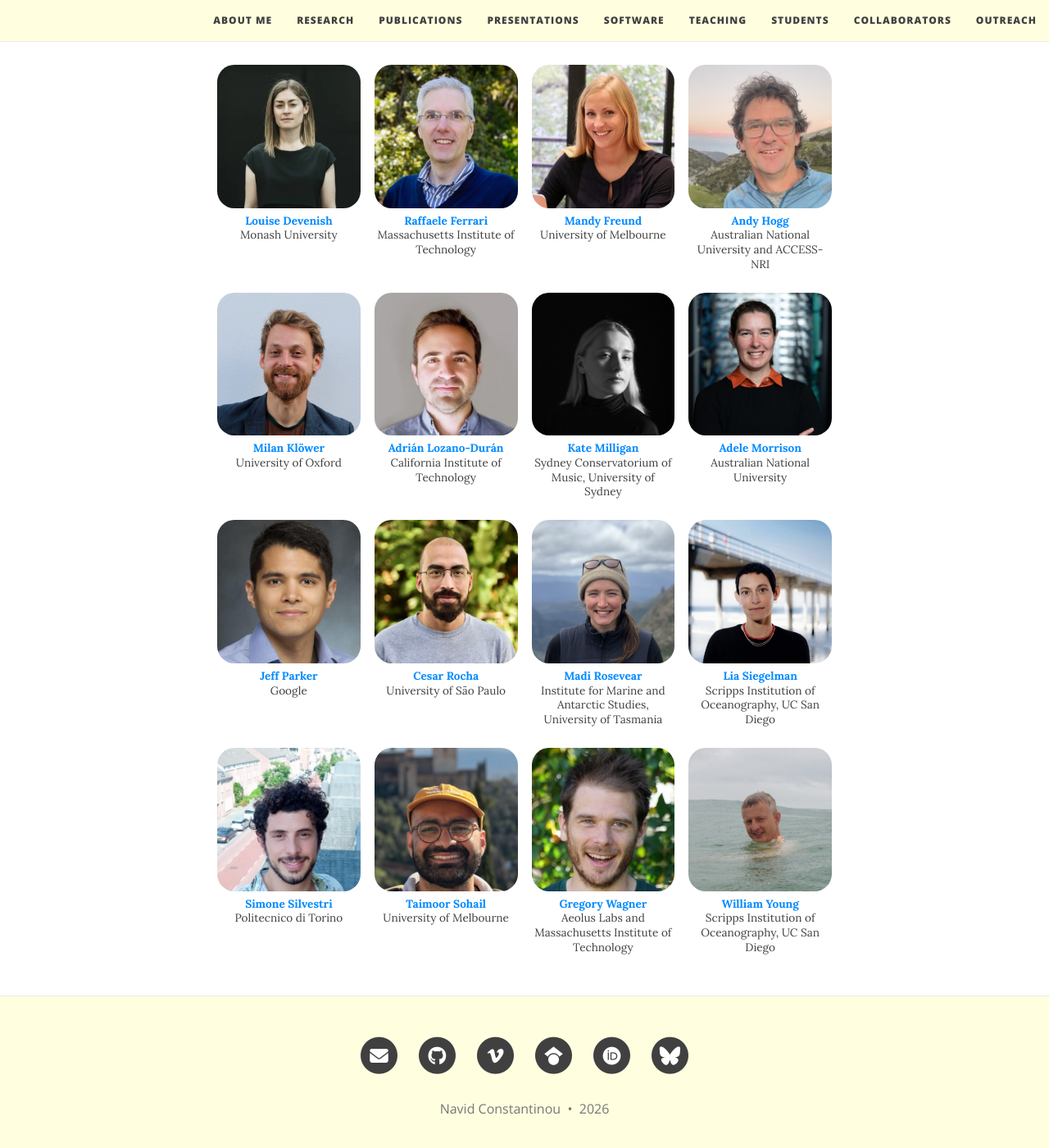
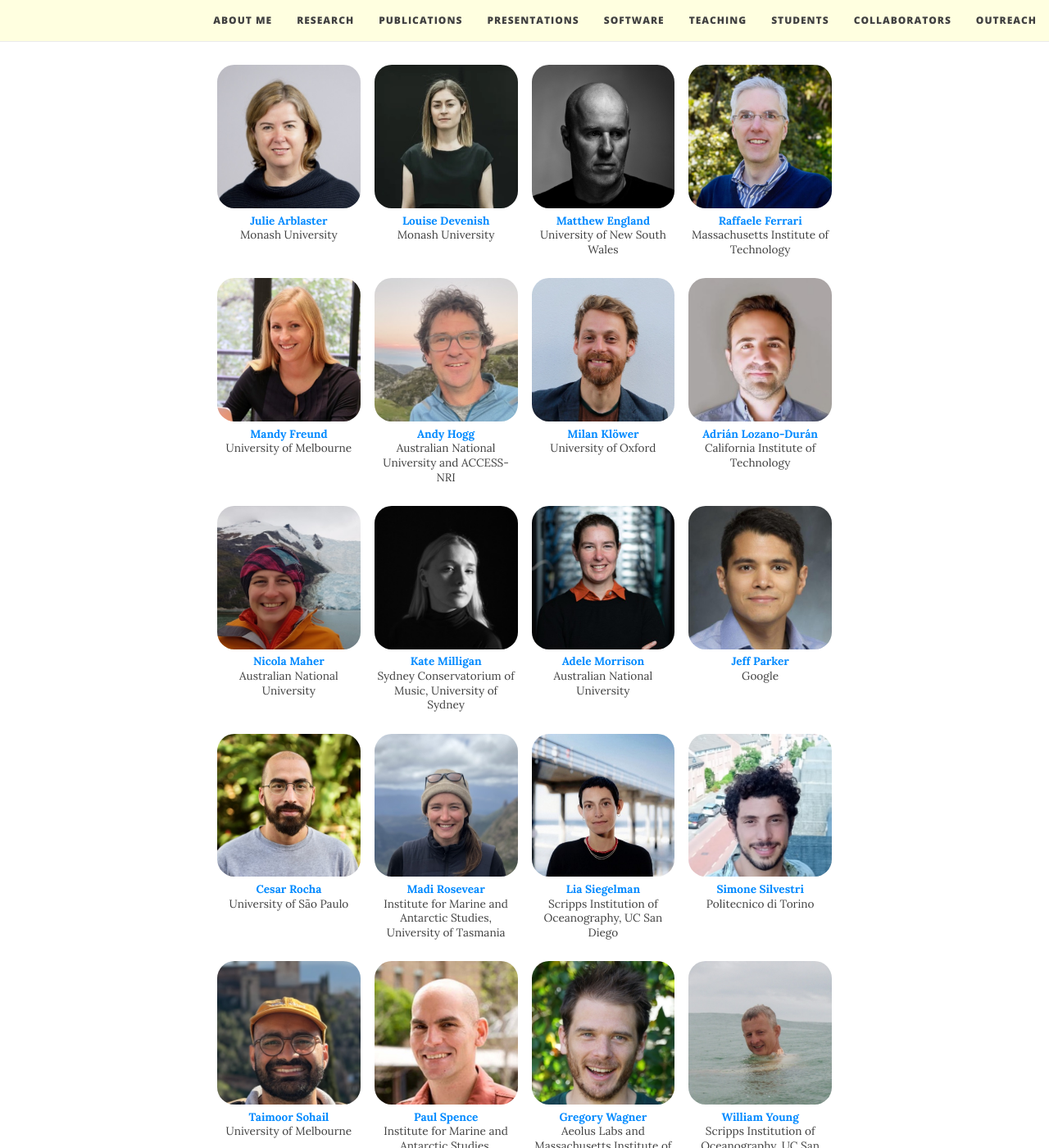
Before and after one commit to navidcy/navidcy.github.io, a Jekyll site: the page built from collaborators.md, in a window 1280 px wide and 1400 px high, scrolled down 258 px. Shown: the whole window at 82% size. Built offline with Jekyll 4.4.1, drawn with Linux system fonts in a browser that asks for light colours; some of the changed text lies outside the part shown.

Commit message:
Add Arblaster, England, Maher and Spence to collaborators
Co-Authored-By: Claude Opus 5.5 <noreply@anthropic.com>

```diff
--- a/collaborators.md
+++ b/collaborators.md
@@ -15,9 +15,19 @@ I am lucky to work with a wonderful bunch of people. A non-exhaustive list of my
 
 <div class="collaborators">
   <div class="collaborator">
+    <a href="https://research.monash.edu/en/persons/julie-arblaster/" target="_blank"><img src="/img/collaborators/arblaster.jpg" alt="Julie Arblaster" /></a><br/>
+    <a href="https://research.monash.edu/en/persons/julie-arblaster/" target="_blank">Julie Arblaster</a><br/>
+    Monash University
+  </div>
+  <div class="collaborator">
     <a href="https://www.louisedevenish.com.au" target="_blank"><img src="/img/collaborators/devenish.jpg" alt="Louise Devenish" /></a><br/>
     <a href="https://www.louisedevenish.com.au" target="_blank">Louise Devenish</a><br/>
     Monash University
+  </div>
+  <div class="collaborator">
+    <a href="https://research.unsw.edu.au/people/scientia-professor-matthew-england" target="_blank"><img src="/img/collaborators/england.jpg" alt="Matthew England" /></a><br/>
+    <a href="https://research.unsw.edu.au/people/scientia-professor-matthew-england" target="_blank">Matthew England</a><br/>
+    University of New South Wales
   </div>
   <div class="collaborator">
     <a href="https://eaps.mit.edu/people/faculty/raffaele-ferrari/" target="_blank"><img src="/img/collaborators/ferrari.jpg" alt="Raffaele Ferrari" /></a><br/>
@@ -43,6 +53,11 @@ I am lucky to work with a wonderful bunch of people. A non-exhaustive list of my
     <a href="https://aerospace.caltech.edu/people/adrian-lozano-duran" target="_blank"><img src="/img/collaborators/lozano-duran.jpg" alt="Adrián Lozano-Durán" /></a><br/>
     <a href="https://aerospace.caltech.edu/people/adrian-lozano-duran" target="_blank">Adrián Lozano-Durán</a><br/>
     California Institute of Technology
+  </div>
+  <div class="collaborator">
+    <a href="https://earthsciences.anu.edu.au/people/dr-nicola-maher" target="_blank"><img src="/img/collaborators/maher.jpg" alt="Nicola Maher" /></a><br/>
+    <a href="https://earthsciences.anu.edu.au/people/dr-nicola-maher" target="_blank">Nicola Maher</a><br/>
+    Australian National University
   </div>
   <div class="collaborator">
     <a href="https://www.katemilligan.com.au" target="_blank"><img src="/img/collaborators/milligan.jpg" alt="Kate Milligan" /></a><br/>
@@ -85,6 +100,11 @@ I am lucky to work with a wonderful bunch of people. A non-exhaustive list of my
     University of Melbourne
   </div>
   <div class="collaborator">
+    <a href="https://www.21centuryweather.org.au/profile/paul-spence" target="_blank"><img src="/img/collaborators/spence.jpg" alt="Paul Spence" /></a><br/>
+    <a href="https://www.21centuryweather.org.au/profile/paul-spence" target="_blank">Paul Spence</a><br/>
+    Institute for Marine and Antarctic Studies, University of Tasmania
+  </div>
+  <div class="collaborator">
     <a href="https://glwagner.github.io" target="_blank"><img src="/img/collaborators/wagner.jpg" alt="Gregory Wagner" /></a><br/>
     <a href="https://glwagner.github.io" target="_blank">Gregory Wagner</a><br/>
     Aeolus Labs and Massachusetts Institute of Technology
```
Also changed, not shown: img/collaborators/arblaster.jpg (added), img/collaborators/england.jpg (added), img/collaborators/maher.jpg (added), img/collaborators/spence.jpg (added).
